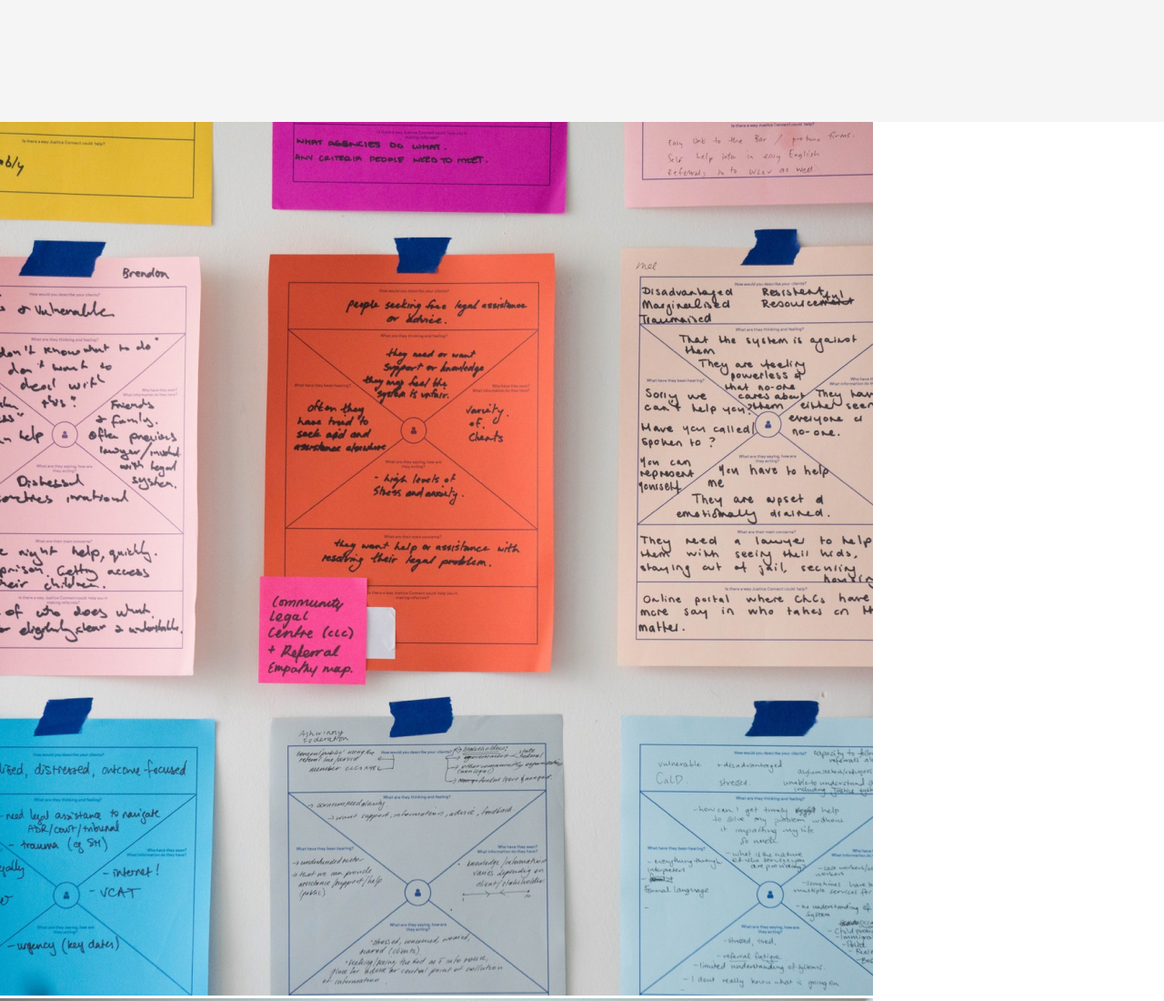
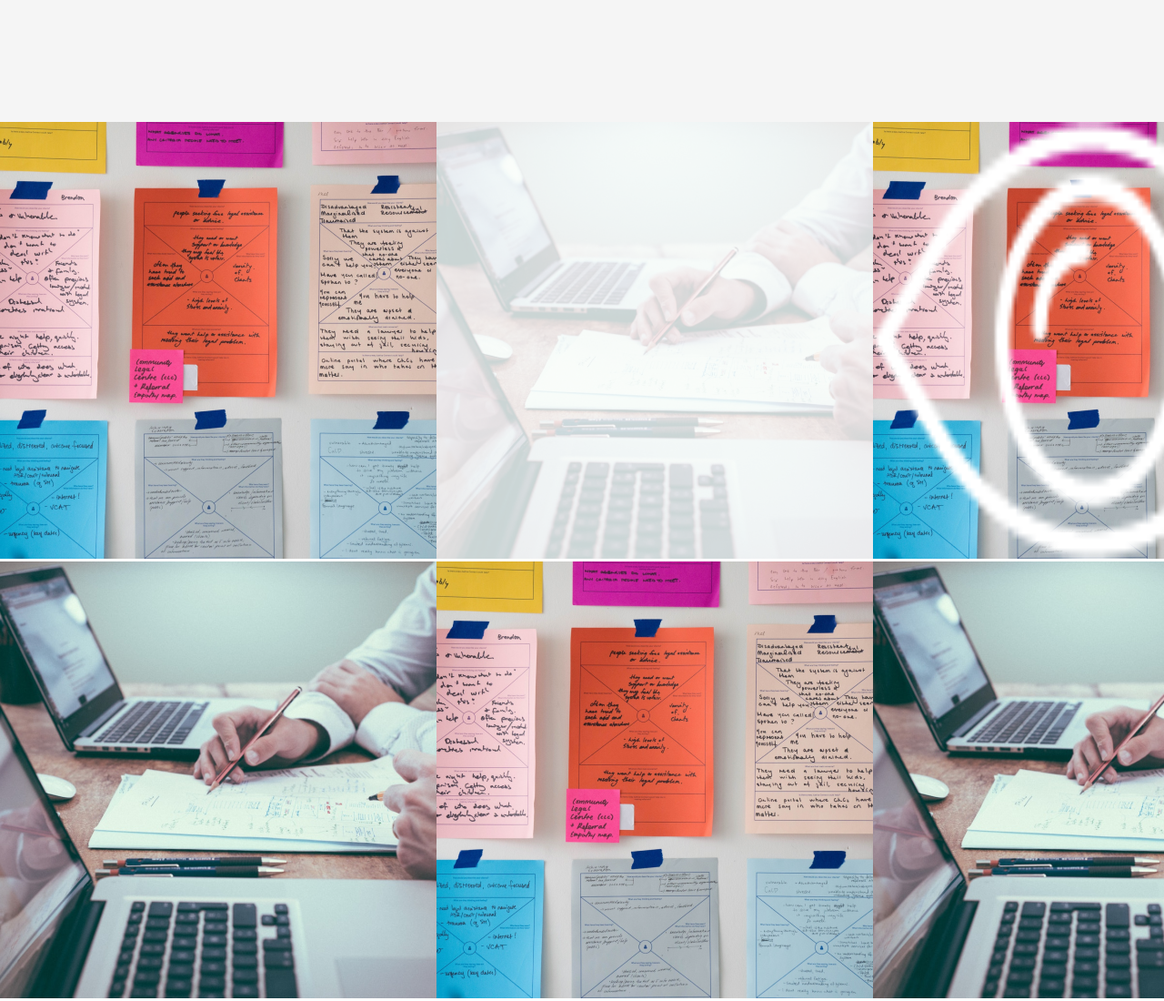
Before and after one commit to Gulzatko/Figma_developer, a plain HTML site: page index.html in a window 1280 px wide. Shown: the part 3040-4140 px from the top of the page at 91% size. Drawn offline with Linux system fonts and the light colour scheme.

Commit message:
completed images section

```diff
--- a/index.html
+++ b/index.html
@@ -153,7 +153,26 @@
             <img id="video-btn" src="./img/Vector.png" alt="Vector">
          </div>
       </section>
+
+      <!-- my-images starts here -->
       <section class="my-imgs">
+         <div>
+            <img src="/img/stickers.png" alt="stickers">
+         </div>
+         <div class="eye-sticker">
+            <img id="computer" src="/img/computer.png" alt="computer">
+            <img id="eye"  src="/img/eye-img.png" alt="computer">
+         </div>
+         <div>
+            <img src="/img/stickers.png" alt="stickers">
+         </div>
+         <div>
+            <img src="/img/computer.png" alt="computer">
+         </div>
+         <div>
+            <img src="/img/computer.png" alt="computer">
+         </div>
+
          <div>
             <img src="/img/stickers.png" alt="stickers">
          </div>
@@ -163,22 +182,10 @@
          <div>
             <img src="/img/stickers.png" alt="stickers">
          </div>
-         <div>
-            <img src="/img/computer.png" alt="computer">
-         </div>
-         <div>
-            <img src="/img/stickers.png" alt="stickers">
-         </div>
-         <div>
-            <img src="/img/computer.png" alt="computer">
-         </div>
-         <div>
-            <img src="/img/stickers.png" alt="stickers">
-         </div>
-         <div>
-            <img src="/img/computer.png" alt="computer">
-         </div>
+
       </section>
+       <!-- my-images starts here -->
+
       <ul class="microsoft">
          <li><img src="/img/Microsoft.png" alt="Microsoft"></li>
          <li><img src="/img/Microsoft.png" alt="Microsoft"></li>
--- a/style.css
+++ b/style.css
@@ -210,3 +210,32 @@ header{
    margin-left: 450px;
 
 }
+
+.my-imgs{
+   width:1920px;
+   height: 960px;
+   display: grid;
+   grid-template-columns: 1fr 1fr 1fr 1fr;
+
+
+
+}
+.my-imgs > div >img{
+   width:480px;
+   height:480px;
+
+}
+.eye-sticker{
+    position:relative;
+    top:0;
+     left:0
+}
+#computer{
+    position: relative;
+    top:0;
+    left:0;
+     opacity: 0.2;
+}
+#eye{
+    position: absolute;
+}
```
Also changed, not shown: img/eye-img.png (added).
